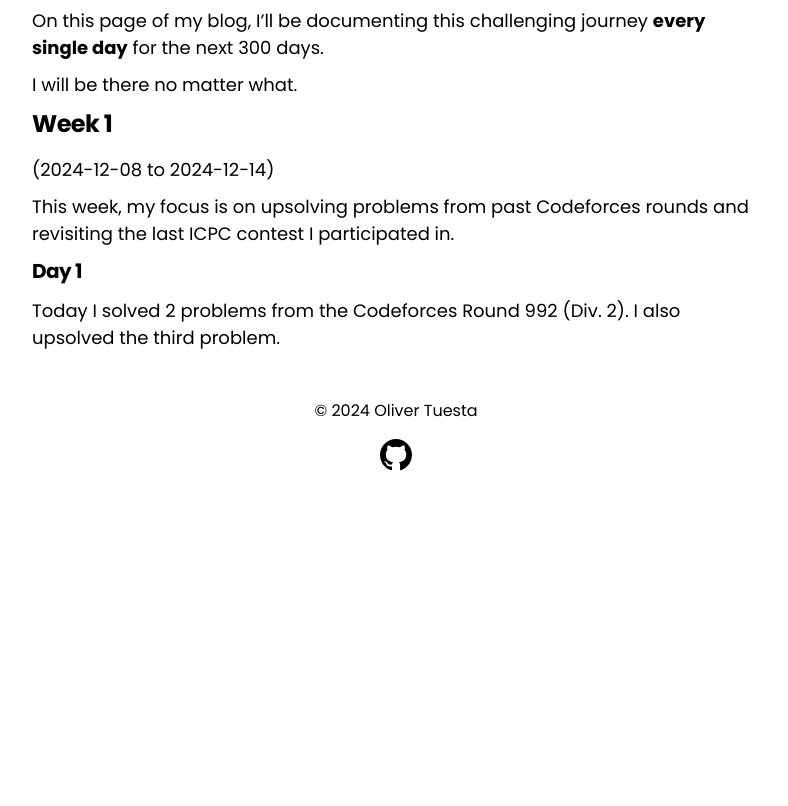
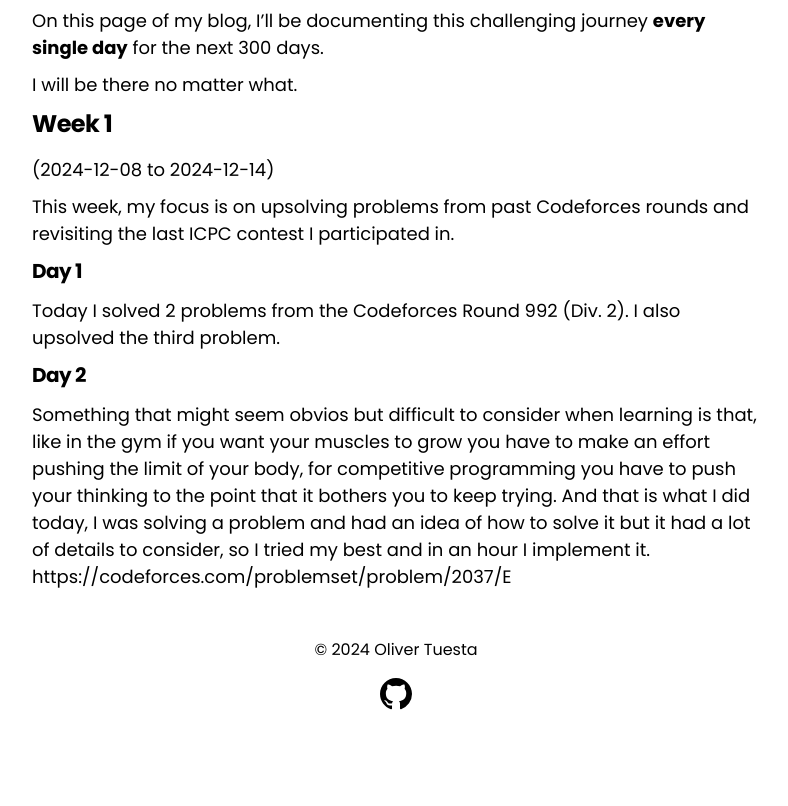
Before and after one commit to oliverTuesta/spigisblog-frontend, an Astro site: page /blog/300-days-of-code in a window 1280 px wide. Shown: the part 692-1498 px from the top of the page, without its empty margins (244-1032 px from the left). Before the commit the page ends 1259 px from the top, so only its background shows below. Built offline with nearby package versions, Linux system fonts and the light colour scheme; Astro itself is replaced by a stand-in of ours.

Commit message:
blog: day 2 of 300 days of code

```diff
--- a/src/content/blog/300-days-of-code.md
+++ b/src/content/blog/300-days-of-code.md
@@ -23,3 +23,6 @@ This week, my focus is on upsolving problems from past Codeforces rounds and rev
 
 ### Day 1
 Today I solved 2 problems from the [Codeforces Round 992 (Div. 2)](https://codeforces.com/contests/2040). I also upsolved the third problem.
+
+### Day 2
+Something that might seem obvios but difficult to consider when learning is that, like in the gym if you want your muscles to grow you have to make an effort pushing the limit of your body, for competitive programming you have to push your thinking to the point that it bothers you to keep trying. And that is what I did today, I was solving a problem and had an idea of how to solve it but it had a lot of details to consider, so I tried my best and in an hour I implement it. https://codeforces.com/problemset/problem/2037/E
```
